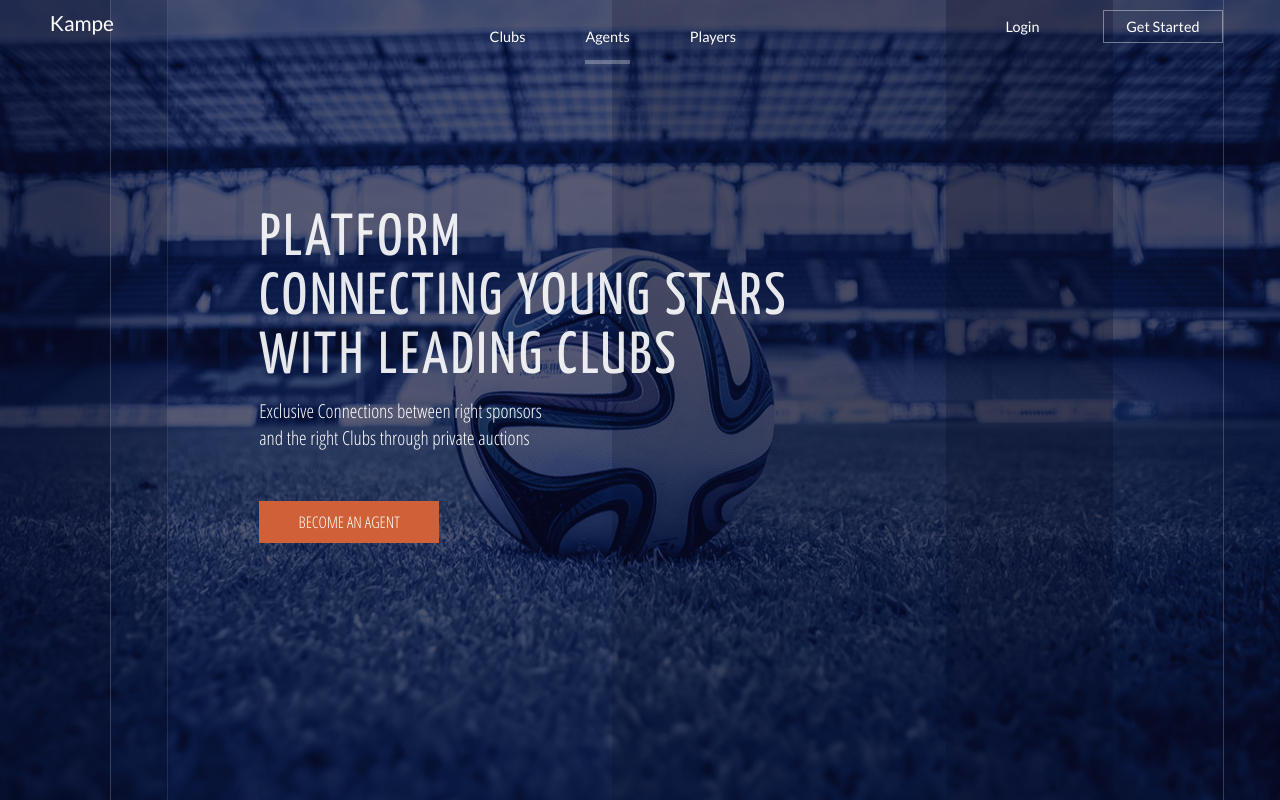
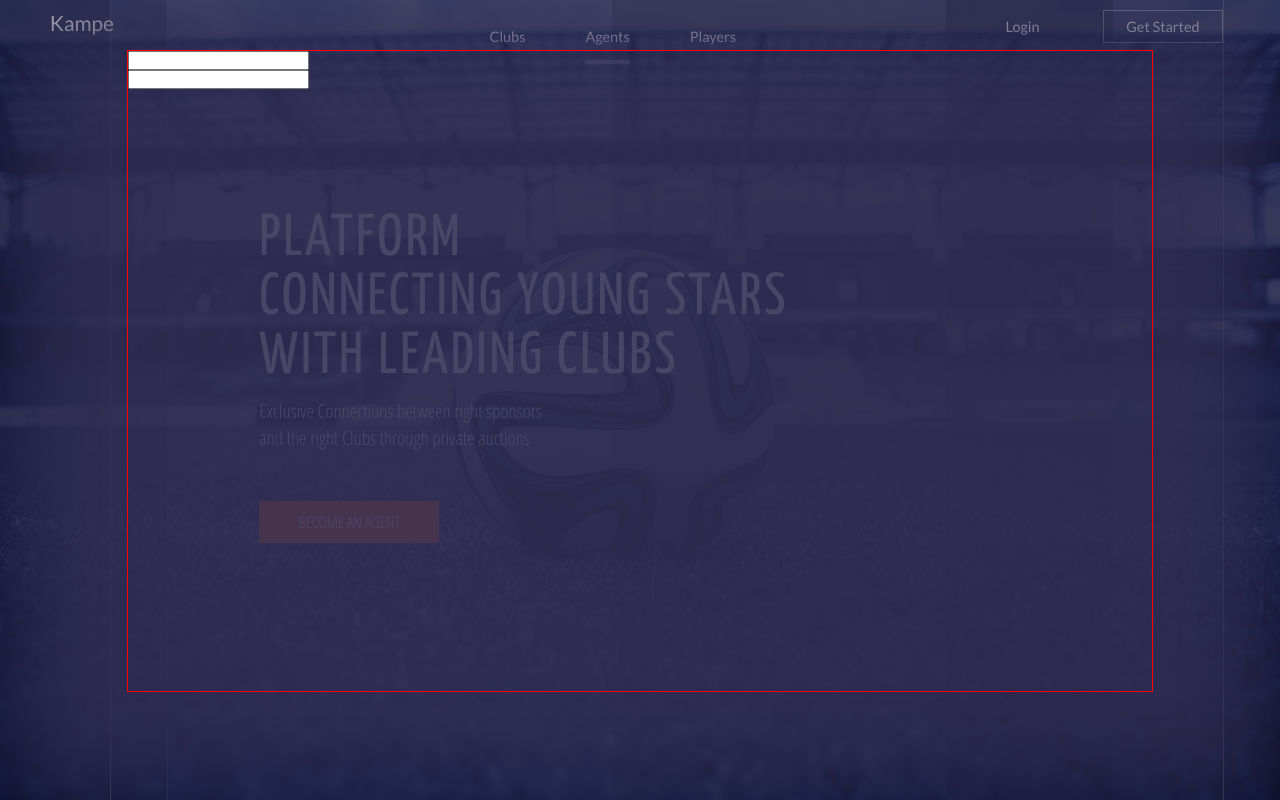
Before and after one commit to bimbowande/Kampe, a React app: page / in a window 1280 px wide. Built offline with nearby package versions, Linux system fonts and the light colour scheme.

Commit message:
flex with blur

```diff
--- a/package.json
+++ b/package.json
@@ -7,7 +7,7 @@
     "test": "test"
   },
   "scripts": {
-    "build": "webpack ./src/js/main.js ./dist/bundle.js",
+    "build": "webpack --config webpack.prod.js ./src/js/main.js ./dist/bundle.js",
     "start": "webpack-dev-server --config webpack.dev.js",
     "test": "jest ./test"
   },
--- a/src/components/Bg.js
+++ b/src/components/Bg.js
@@ -3,6 +3,7 @@ import Nav from './Nav';
 import IntroText from './IntroText';
 import Taglinetext from './Taglinetext';
 import Button from './Button';
+import Login from '../container/Login';
 import '../styles/Bg.scss';
 
 class Bg extends Component {
@@ -30,6 +31,7 @@ class Bg extends Component {
                         <Button name="BECOME AN AGENT" className="sponsor-btn"/>
                     </div>
                 </div>
+               <Login/>
             </div>
         );
     }
--- a/src/components/Form.js
+++ b/src/components/Form.js
@@ -10,4 +10,4 @@ import TextInput from './TextInput';
   )
 }
 
-export default Form
+export default Form;
--- a/src/components/Nav.js
+++ b/src/components/Nav.js
@@ -23,8 +23,8 @@ export default class Nav extends Component {
               console.log(this.state)
               console.log(i)
             });
-          },i * 1000)
-    }
+        },i * 1000)
+     }
 
   }
  render() {
--- a/src/components/TextInput.jsx
+++ b/src/components/TextInput.js
@@ -8,4 +8,5 @@ const TextInput = ({iconclass,type,inputclass,placeholder}) => {
     </div>
   )
 }
-export default TextInput
+
+export default TextInput;
--- a/src/container/Login.js
+++ b/src/container/Login.js
@@ -1,11 +1,16 @@
 import React, { Component } from 'react';
 import Form from '../components/Form';
+import '../styles/login.scss';
+
 
 export default class Login extends Component {
   render() {
     return (
-      <div className='login-section'>
-       <Form/>
+      <div className='login-section-container'>
+          <div className='login-section'>
+            <Form className='form-section'/>
+            <div className='form-bg'></div>
+          </div>
       </div>
     )
   }
--- /dev/null
+++ b/src/styles/login.scss
@@ -0,0 +1,39 @@
+/*
+*  mixins for display
+*/
+@mixin display($display){
+    -moz-display: $display;
+    -webkit-display:$display;
+    -o-display:$display;
+    -ms-display:$display;
+
+}
+
+/*
+* end of mixins
+*/
+.login-section-container{
+    position: absolute;
+    top:0;
+    width:100%;
+    height:100%;
+    & .login-section{
+        border:1px solid red;
+        position: relative;
+        width:80%;
+        height: 80%;
+        margin: 0 auto;
+        top:50px;
+        @include display(flex);
+    }
+    &::before{
+        position: absolute;
+        height: 100%;
+        top:0;left:0;right:0;bottom:0;
+        content:'';
+        background-color: rgba(51, 46, 84, 0.879);
+        width:100%;
+        filter:blur(50px);
+
+    }
+}
--- a/src/styles/nav.scss
+++ b/src/styles/nav.scss
@@ -41,9 +41,7 @@
 //Authorize
 .authorize{
     padding-right:2px;
-    z-index: 678909876789098765;
     & .btn{
-        z-index: 87654567890987654;
         font-family: 'Lato', sans-serif;
         cursor: pointer;
        margin-left: 20px;
--- a/webpack.config.js
+++ b/webpack.config.js
@@ -0,0 +1,7 @@
+module.exports = {
+    entry: './src/js/main.js',
+    output: {
+      path: __dirname + '/dist',
+      filename: 'bundle.js'
+    }
+  }
```
